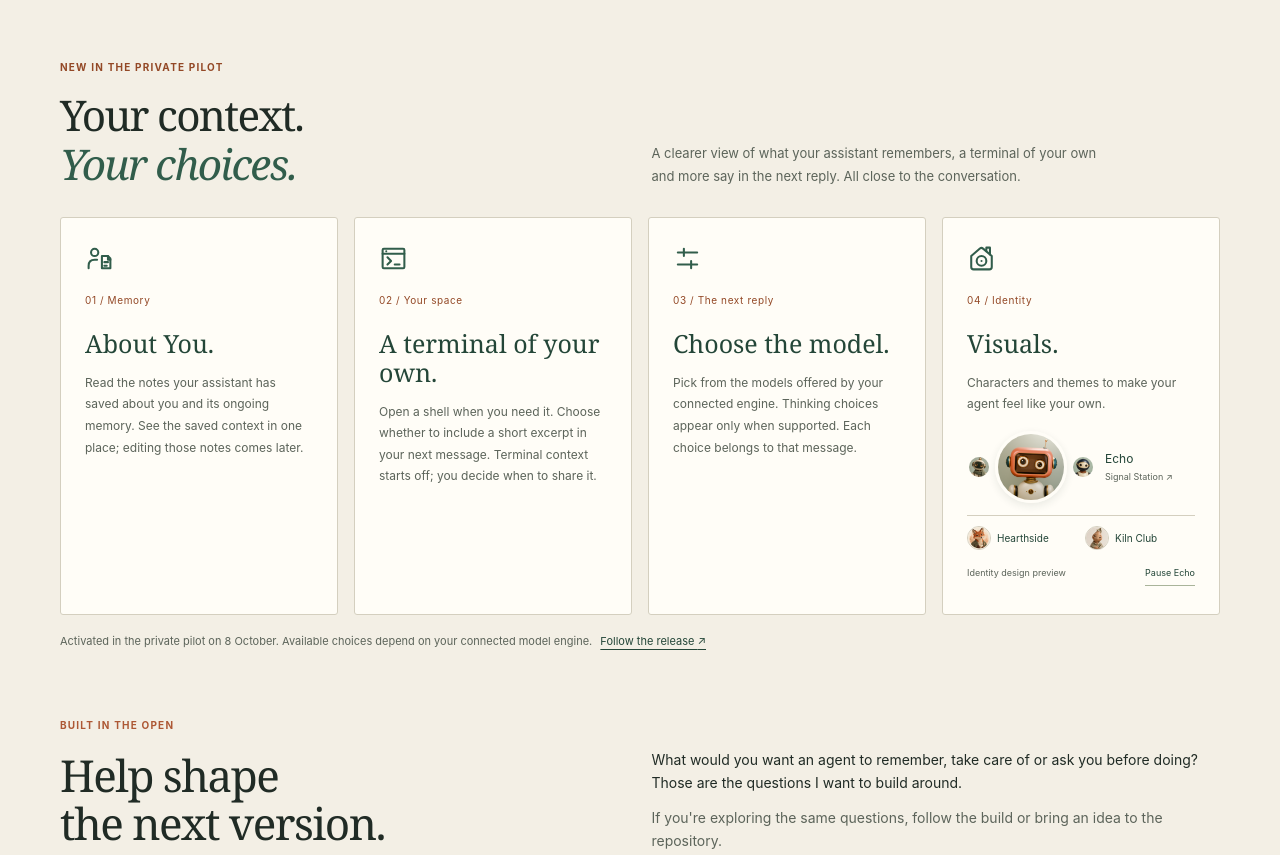
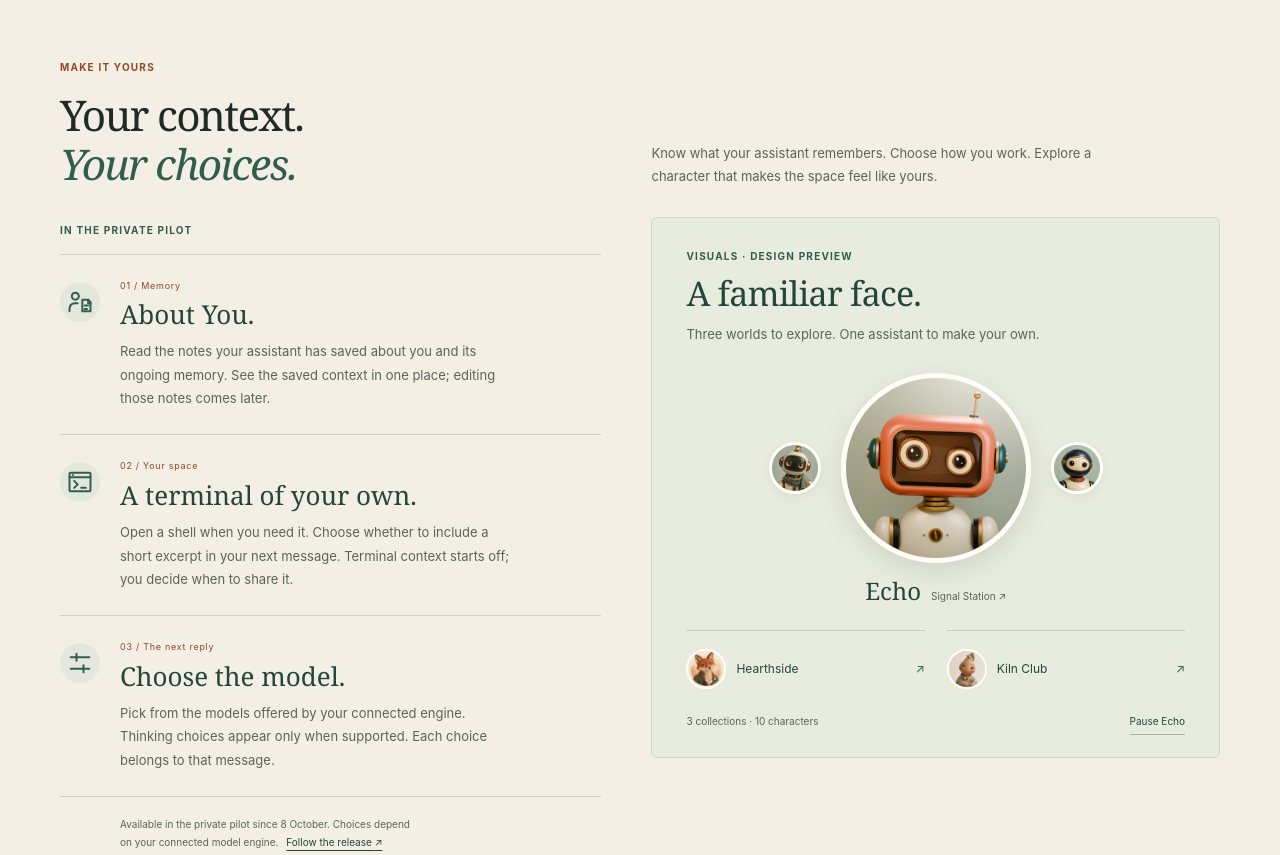
Before and after one commit to Running-Digitally/radhouse, a plain HTML site: page site/public/index.html in a window 1280 px wide. Shown: the part 2410-3265 px from the top of the page. Drawn offline with Linux system fonts and the light colour scheme.

Commit message:
Pair workspace feature rows with a character showcase

```diff
--- a/site/public/gallery.css
+++ b/site/public/gallery.css
@@ -3,32 +3,44 @@
 .site-glyph .rh-icon { width: 29px; height: 29px; }
 .primary .site-glyph { color: currentColor; }
 .primary .site-glyph .rh-icon { width: 20px; height: 20px; }
-.workspace-card .site-glyph { margin-bottom: 19px; }
+.workspace-feature-item > .site-glyph { margin-top: 3px; padding: 6px; background: #e4e8dc; border-radius: 50%; align-self: start; }
+.workspace-feature-item > .site-glyph .rh-icon { width: 28px; height: 28px; }
 .browser-handover .site-glyph .rh-icon { width: 18px; height: 18px; }
 .browser-handover li { gap: 8px; }
-.workspace-cards { grid-template-columns: repeat(4, minmax(0, 1fr)); }
-.visuals-card { container-type: inline-size; }
-.visual-themes { display: grid; grid-template-columns: repeat(2, minmax(0, 1fr)); gap: 10px 8px; margin-top: 16px; }
-.visual-theme { display: flex; align-items: center; gap: 6px; min-width: 0; color: var(--green-dark); text-decoration: none; font-size: 10px; line-height: 1.4; }
-.visual-theme--signal { grid-column: 1 / -1; gap: 10px; padding-bottom: 12px; border-bottom: 1px solid var(--line); }
-.signal-portraits { display: flex; align-items: center; gap: 4px; flex: none; }
-.signal-companion { display: block; width: 24px; aspect-ratio: 1; flex: none; border: 2px solid var(--white); border-radius: 50%; overflow: hidden; }
-.signal-echo { display: block; position: relative; width: 72px; aspect-ratio: 1; flex: none; border: 3px solid var(--white); border-radius: 50%; overflow: hidden; box-shadow: 0 3px 8px #20382818; }
+.visuals-card { container-type: inline-size; min-width: 0; padding: 30px 34px 22px; background: #e8ecdf; border: 1px solid #d1d8c6; border-radius: 6px; }
+.visuals-intro .eyebrow { color: var(--green); margin-bottom: 10px; }
+.visuals-intro h3 { color: var(--green-dark); font-size: 34px; letter-spacing: -.025em; }
+.visuals-intro > p:last-child { color: var(--muted); font-size: 13px; line-height: 1.7; margin-top: 10px; }
+.visual-themes { display: grid; grid-template-columns: repeat(2, minmax(0, 1fr)); gap: 20px 22px; margin-top: 26px; }
+.visual-theme { display: flex; align-items: center; gap: 10px; min-width: 0; color: var(--green-dark); text-decoration: none; font-size: 12px; line-height: 1.4; }
+.visual-theme--signal { grid-column: 1 / -1; flex-direction: column; gap: 14px; padding-block: 2px 6px; }
+.visual-theme:not(.visual-theme--signal) { padding-top: 18px; border-top: 1px solid #c6cfb9; }
+.signal-portraits { display: flex; align-items: center; justify-content: center; gap: clamp(8px, 4cqw, 20px); width: 100%; }
+.signal-companion { display: block; width: clamp(32px, 12cqw, 52px); aspect-ratio: 1; flex: none; border: 3px solid var(--white); border-radius: 50%; overflow: hidden; box-shadow: 0 3px 10px #20382812; }
+.signal-echo { display: block; position: relative; width: clamp(104px, 44cqw, 190px); aspect-ratio: 1; flex: none; border: 5px solid var(--white); border-radius: 50%; overflow: hidden; box-shadow: 0 8px 24px #20382820; }
 .signal-portraits img { width: 100%; height: 100%; object-fit: cover; }
-.signal-label { display: flex; flex-direction: column; gap: 3px; }
-.signal-label > span:first-child { font-size: 12px; }
-.signal-label > span:last-child { color: var(--muted); font-size: 9px; }
-.visual-theme:hover > span:last-child { text-decoration: underline; }
-.theme-swatch { display: block; width: 24px; height: 24px; flex: none; overflow: hidden; border: 1px solid var(--line); border-radius: 50%; }
+.signal-label { display: flex; align-items: baseline; gap: 10px; }
+.signal-label > span:first-child { font: 400 24px/1.15 var(--serif); }
+.signal-label > span:last-child { color: var(--muted); font-size: 10px; }
+.visual-theme:hover .signal-label, .visual-theme:not(.visual-theme--signal):hover > span:nth-child(2) { text-decoration: underline; }
+.theme-swatch { display: block; width: 40px; height: 40px; flex: none; overflow: hidden; border: 2px solid var(--white); border-radius: 50%; }
 .theme-swatch img { width: 100%; height: 100%; object-fit: cover; }
-.visuals-footer { display: flex; flex-wrap: wrap; align-items: baseline; justify-content: space-between; gap: 3px 8px; margin-top: 12px; }
-.visuals-card .visuals-footer .gallery-boundary { font-size: 9px; line-height: 1.5; margin: 0; }
-.visuals-footer .echo-toggle { margin: 0; font-size: 9px; }
-@container (max-width: 200px) {
-  .visual-theme--signal { flex-wrap: wrap; }
-  .signal-label { flex-direction: row; align-items: baseline; gap: 7px; }
-  .visual-theme:not(.visual-theme--signal) { gap: 4px; font-size: 9px; }
-  .theme-swatch { width: 20px; height: 20px; }
+.theme-arrow { margin-left: auto; color: var(--green); }
+.visuals-footer { display: flex; flex-wrap: wrap; align-items: baseline; justify-content: space-between; gap: 4px 12px; margin-top: 20px; }
+.visuals-footer .gallery-boundary { color: var(--muted); font-size: 10px; line-height: 1.5; margin: 0; }
+.visuals-footer .echo-toggle { margin: 0; font-size: 10px; }
+@container (max-width: 300px) {
+  .visual-themes { column-gap: 14px; }
+  .visual-theme:not(.visual-theme--signal) { gap: 6px; font-size: 10px; }
+  .theme-swatch { width: 30px; height: 30px; }
+  .theme-arrow { display: none; }
+}
+@media (max-width: 520px) {
+  .visuals-card { padding: 24px 22px 20px; }
+  .visuals-intro h3 { font-size: 29px; }
+  .visuals-intro > p:last-child { font-size: 12px; }
+  .workspace-feature-item > .site-glyph { padding: 4px; }
+  .workspace-feature-item > .site-glyph .rh-icon { width: 24px; height: 24px; }
 }
 .echo-video { position: absolute; inset: 0; width: 100%; height: 100%; object-fit: cover; border-radius: inherit; pointer-events: none; opacity: 0; }
 .echo-video.is-active { opacity: 1; }
@@ -39,8 +51,6 @@
 .gallery-fallback figure { margin: 0; font-size: 11px; text-align: center; }
 .gallery-fallback img { width: 64px; height: 64px; border-radius: 50%; margin-bottom: 6px; }
 .gallery-enhanced .gallery-fallback { display: none; }
-@media (max-width: 1000px) { .workspace-cards { grid-template-columns: repeat(2, minmax(0, 1fr)); } }
-@media (max-width: 700px) { .workspace-cards { grid-template-columns: 1fr; } }
 body.gallery-is-open { overflow: hidden; }
 .gallery-dialog { --gallery-paper: #f3efe5; width: min(920px, calc(100% - 40px)); max-height: calc(100dvh - 40px); padding: 0; border: 1px solid #c9cebd; border-radius: 15px; background: var(--gallery-paper); color: var(--ink); box-shadow: 0 22px 80px #142b2d40; overscroll-behavior: contain; }
 .gallery-dialog[data-theme="kiln"] { --gallery-paper: #f0e7db; }
--- a/site/public/gallery.js
+++ b/site/public/gallery.js
@@ -5,7 +5,7 @@
   if (icons) {
     for (const host of document.querySelectorAll('[data-site-icon]')) {
       host.append(icons.create(host.dataset.siteIcon));
-      const target = host.closest('a, button, .workspace-card, .browser-handover li') || host;
+      const target = host.closest('a, button, .workspace-feature-item, .browser-handover li') || host;
       target.addEventListener('pointerenter', event => {
         if (event.pointerType !== 'touch') icons.hover(host);
       });
--- a/site/public/index.html
+++ b/site/public/index.html
@@ -119,28 +119,30 @@
       </div>
     </section>
     <section class="workspace-feature wrap" id="workspace" aria-labelledby="workspace-title">
-      <div class="workspace-heading"><div><p class="eyebrow">New in the private pilot</p><h2 id="workspace-title">Your context.<br><em>Your choices.</em></h2></div><p>A clearer view of what your assistant remembers, a terminal of your own and more say in the next reply. All close to the conversation.</p></div>
-      <div class="workspace-cards">
-        <article class="workspace-card"><span class="site-glyph" data-site-icon="about-you" aria-hidden="true"></span><span class="workspace-number" aria-hidden="true">01 / Memory</span><h3>About You.</h3><p>Read the notes your assistant has saved about you and its ongoing memory. See the saved context in one place; editing those notes comes later.</p></article>
-        <article class="workspace-card"><span class="site-glyph" data-site-icon="terminal" aria-hidden="true"></span><span class="workspace-number" aria-hidden="true">02 / Your space</span><h3>A terminal of your own.</h3><p>Open a shell when you need it. Choose whether to include a short excerpt in your next message. Terminal context starts off; you decide when to share it.</p></article>
-        <article class="workspace-card"><span class="site-glyph" data-site-icon="settings" aria-hidden="true"></span><span class="workspace-number" aria-hidden="true">03 / The next reply</span><h3>Choose the model.</h3><p>Pick from the models offered by your connected engine. Thinking choices appear only when supported. Each choice belongs to that message.</p></article>
-        <article class="workspace-card visuals-card" id="characters" aria-labelledby="characters-title">
-          <span class="site-glyph" data-site-icon="agent" aria-hidden="true"></span>
-          <span class="workspace-number" aria-hidden="true">04 / Identity</span>
-          <h3 id="characters-title">Visuals.</h3>
-          <p>Characters and themes to make your agent feel like your own.</p>
+      <div class="workspace-heading"><div><p class="eyebrow">Make it yours</p><h2 id="workspace-title">Your context.<br><em>Your choices.</em></h2></div><p>Know what your assistant remembers. Choose how you work. Explore a character that makes the space feel like yours.</p></div>
+      <div class="workspace-layout">
+        <div class="workspace-controls">
+          <p class="eyebrow workspace-live-label">In the private pilot</p>
+          <div class="workspace-features">
+            <article class="workspace-feature-item"><span class="site-glyph" data-site-icon="about-you" aria-hidden="true"></span><div><span class="workspace-number">01 / Memory</span><h3>About You.</h3><p>Read the notes your assistant has saved about you and its ongoing memory. See the saved context in one place; editing those notes comes later.</p></div></article>
+            <article class="workspace-feature-item"><span class="site-glyph" data-site-icon="terminal" aria-hidden="true"></span><div><span class="workspace-number">02 / Your space</span><h3>A terminal of your own.</h3><p>Open a shell when you need it. Choose whether to include a short excerpt in your next message. Terminal context starts off; you decide when to share it.</p></div></article>
+            <article class="workspace-feature-item"><span class="site-glyph" data-site-icon="settings" aria-hidden="true"></span><div><span class="workspace-number">03 / The next reply</span><h3>Choose the model.</h3><p>Pick from the models offered by your connected engine. Thinking choices appear only when supported. Each choice belongs to that message.</p></div></article>
+          </div>
+          <p class="workspace-status">Available in the private pilot since 8 October. Choices depend on your connected model engine. <a href="https://github.com/Running-Digitally/radhouse/blob/codex/browser-handover/README.md" target="_blank" rel="noopener noreferrer">Follow the release <span aria-hidden="true">↗</span></a></p>
+        </div>
+        <article class="visuals-card" id="characters" aria-labelledby="characters-title">
+          <div class="visuals-intro"><p class="eyebrow">Visuals · Design preview</p><h3 id="characters-title">A familiar face.</h3><p>Three worlds to explore. One assistant to make your own.</p></div>
           <div class="visual-themes">
             <a class="visual-theme visual-theme--signal" data-gallery-open="signal" data-gallery-character="echo" href="#collection-signal" aria-label="Explore Signal Station characters"><span class="signal-portraits" aria-hidden="true"><span class="signal-companion"><img src="/characters/beacon.webp" alt="" width="640" height="640" loading="lazy" decoding="async"></span><span class="signal-echo" data-echo-avatar><img src="/characters/echo-neutral.png" alt="" width="256" height="256" loading="lazy" decoding="async"></span><span class="signal-companion"><img src="/characters/orbit.webp" alt="" width="640" height="640" loading="lazy" decoding="async"></span></span><span class="signal-label"><span>Echo</span><span>Signal Station <span aria-hidden="true">↗</span></span></span></a>
-            <a class="visual-theme" data-gallery-open="hearthside" href="#collection-hearthside" aria-label="Explore Hearthside characters"><span class="theme-swatch" aria-hidden="true"><img src="/characters/ember.webp" alt="" width="640" height="640" loading="lazy" decoding="async"></span><span>Hearthside</span></a>
-            <a class="visual-theme" data-gallery-open="kiln" href="#collection-kiln" aria-label="Explore Kiln Club characters"><span class="theme-swatch" aria-hidden="true"><img src="/characters/miro.webp" alt="" width="640" height="640" loading="lazy" decoding="async"></span><span>Kiln Club</span></a>
+            <a class="visual-theme" data-gallery-open="hearthside" href="#collection-hearthside" aria-label="Explore Hearthside characters"><span class="theme-swatch" aria-hidden="true"><img src="/characters/ember.webp" alt="" width="640" height="640" loading="lazy" decoding="async"></span><span>Hearthside</span><span class="theme-arrow" aria-hidden="true">↗</span></a>
+            <a class="visual-theme" data-gallery-open="kiln" href="#collection-kiln" aria-label="Explore Kiln Club characters"><span class="theme-swatch" aria-hidden="true"><img src="/characters/miro.webp" alt="" width="640" height="640" loading="lazy" decoding="async"></span><span>Kiln Club</span><span class="theme-arrow" aria-hidden="true">↗</span></a>
           </div>
-          <div class="visuals-footer"><p class="gallery-boundary">Identity design preview</p><button class="echo-toggle" id="echo-toggle" data-echo-toggle type="button" aria-pressed="false" hidden>Pause Echo</button></div>
+          <div class="visuals-footer"><p class="gallery-boundary">3 collections · 10 characters</p><button class="echo-toggle" id="echo-toggle" data-echo-toggle type="button" aria-pressed="false" hidden>Pause Echo</button></div>
       <details class="gallery-fallback" id="collection-hearthside"><summary>Hearthside — meet all 4 characters</summary><div class="gallery-fallback-portraits"><figure><img src="/characters/ember.webp" alt="Ember" width="640" height="640" loading="lazy"><figcaption>Ember</figcaption></figure><figure><img src="/characters/moss.webp" alt="Moss" width="640" height="640" loading="lazy"><figcaption>Moss</figcaption></figure><figure><img src="/characters/aster.webp" alt="Aster" width="640" height="640" loading="lazy"><figcaption>Aster</figcaption></figure><figure><img src="/characters/lumi.webp" alt="Lumi" width="640" height="640" loading="lazy"><figcaption>Lumi</figcaption></figure></div></details>
       <details class="gallery-fallback" id="collection-kiln"><summary>Kiln Club — meet all 3 characters</summary><div class="gallery-fallback-portraits"><figure><img src="/characters/miro.webp" alt="Miro" width="640" height="640" loading="lazy"><figcaption>Miro</figcaption></figure><figure><img src="/characters/nori.webp" alt="Nori" width="640" height="640" loading="lazy"><figcaption>Nori</figcaption></figure><figure><img src="/characters/pebble.webp" alt="Pebble" width="640" height="640" loading="lazy"><figcaption>Pebble</figcaption></figure></div></details>
       <details class="gallery-fallback" id="collection-signal"><summary>Signal Station — meet all 3 characters</summary><div class="gallery-fallback-portraits"><figure><img src="/characters/beacon.webp" alt="Beacon" width="640" height="640" loading="lazy"><figcaption>Beacon</figcaption></figure><figure><img src="/characters/echo-neutral.png" alt="Echo" width="640" height="640" loading="lazy"><figcaption>Echo</figcaption></figure><figure><img src="/characters/orbit.webp" alt="Orbit" width="640" height="640" loading="lazy"><figcaption>Orbit</figcaption></figure></div></details>
         </article>
       </div>
-      <p class="workspace-status">Activated in the private pilot on 8 October. Available choices depend on your connected model engine. <a href="https://github.com/Running-Digitally/radhouse/blob/codex/browser-handover/README.md" target="_blank" rel="noopener noreferrer">Follow the release <span aria-hidden="true">↗</span></a></p>
     </section>
     <section class="invitation wrap" aria-labelledby="invitation-title">
       <div><p class="eyebrow">Built in the open</p><h2 id="invitation-title">Help shape <br>the next version.</h2></div>
--- a/site/public/styles.css
+++ b/site/public/styles.css
@@ -190,16 +190,16 @@ h1 em { display: inline-block; font-family: var(--serif); font-weight: 400; font
 .workspace-heading h2 { font-size: clamp(32px, 3.3vw, 44px); letter-spacing: -.04em; }
 .workspace-heading h2 em { color: var(--green); }
 .workspace-heading > p { max-width: 450px; font-size: 13px; color: var(--muted); line-height: 1.8; }
-.workspace-cards { display: grid; grid-template-columns: repeat(3, minmax(0, 1fr)); gap: 16px; }
-.workspace-card { padding: 26px 24px 28px; background: var(--white); border: 1px solid var(--line); border-radius: 3px; }
-.workspace-number { display: block; font-size: 10px; color: #934826; margin-bottom: 21px; letter-spacing: .06em; }
-.workspace-card h3 { font-size: 25px; color: var(--green-dark); margin-bottom: 14px; }
-.workspace-card p { font-size: 12px; line-height: 1.8; color: var(--muted); }
-.workspace-status { font-size: 11px; line-height: 1.8; color: var(--muted); margin-top: 17px; }
+.workspace-layout { display: grid; grid-template-columns: 1fr 1.05fr; gap: 50px; align-items: start; }
+.workspace-controls { min-width: 0; padding-top: 5px; }
+.workspace-live-label { color: var(--green); padding-bottom: 16px; border-bottom: 1px solid var(--line); }
+.workspace-feature-item { display: grid; grid-template-columns: 40px minmax(0, 1fr); gap: 20px; padding-block: 24px; border-bottom: 1px solid var(--line); }
+.workspace-number { display: block; font-size: 9px; color: #934826; margin-bottom: 7px; letter-spacing: .08em; }
+.workspace-feature-item h3 { font-size: 26px; color: var(--green-dark); margin-bottom: 10px; }
+.workspace-feature-item p { max-width: 48ch; font-size: 13px; line-height: 1.8; color: var(--muted); }
+.workspace-status { font-size: 10px; line-height: 1.8; color: var(--muted); margin-top: 18px; max-width: 48ch; margin-left: 60px; }
 .workspace-status a { display: inline-block; color: var(--green-dark); margin-left: 5px; }
-.identity-note { display: grid; grid-template-columns: auto 1fr; gap: 20px; align-items: baseline; margin-top: 29px; padding-block: 19px; border-block: 1px solid var(--line); }
-.identity-note .eyebrow { color: #934826; }
-.identity-note > p { font: italic 17px/1.6 var(--serif); color: var(--green-dark); max-width: 700px; }
+@media (max-width: 900px) { .workspace-layout { grid-template-columns: 1fr; gap: 32px; } }
 .invitation { display: grid; grid-template-columns: 1fr 1.05fr; gap: 50px; padding-block: 65px; }
 .invitation .eyebrow { color: var(--clay); margin-bottom: 18px; }
 .invitation h2 { font-size: 44px; letter-spacing: -.035em; line-height: 1.1; }
@@ -260,18 +260,16 @@ h1 em { display: inline-block; font-family: var(--serif); font-weight: 400; font
 @media (max-width: 800px) {
   .workspace-feature { padding-top: 40px; }
   .workspace-heading { gap: 30px; }
-  .workspace-card { padding: 23px 18px; }
-  .workspace-card h3 { font-size: 23px; }
+  .workspace-feature-item h3 { font-size: 23px; }
 }
 @media (max-width: 700px) {
   .workspace-heading { grid-template-columns: 1fr; gap: 18px; }
-  .workspace-cards { grid-template-columns: 1fr; gap: 12px; }
 }
 @media (max-width: 520px) {
   .workspace-heading h2 { font-size: 34px; }
-  .workspace-card { padding: 23px 24px; }
-  .workspace-number { margin-bottom: 12px; }
-  .identity-note { grid-template-columns: 1fr; gap: 8px; }
+  .workspace-feature-item { grid-template-columns: 32px minmax(0, 1fr); gap: 14px; padding-block: 20px; }
+  .workspace-feature-item p { font-size: 12px; }
+  .workspace-status { margin-left: 46px; }
 
   .wrap { width: calc(100% - 36px); }
   .site-header { align-items: flex-start; flex-wrap: wrap; padding-block: 18px 12px; gap: 14px; }
```
Also changed, not shown: site/RELEASE-2026-10-09-ECHO.md (+16 -14 lines), site/release-manifest.json (+5 -5 lines), site/test/echo-walkthrough.mjs (+11 -12 lines), site/README.md.
